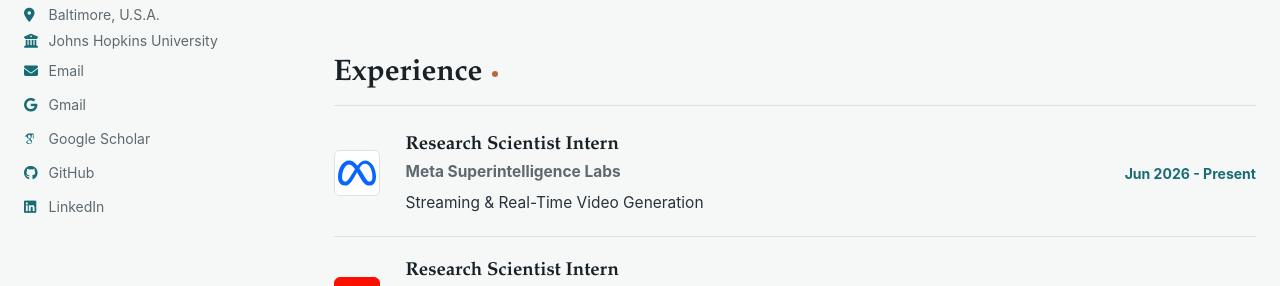
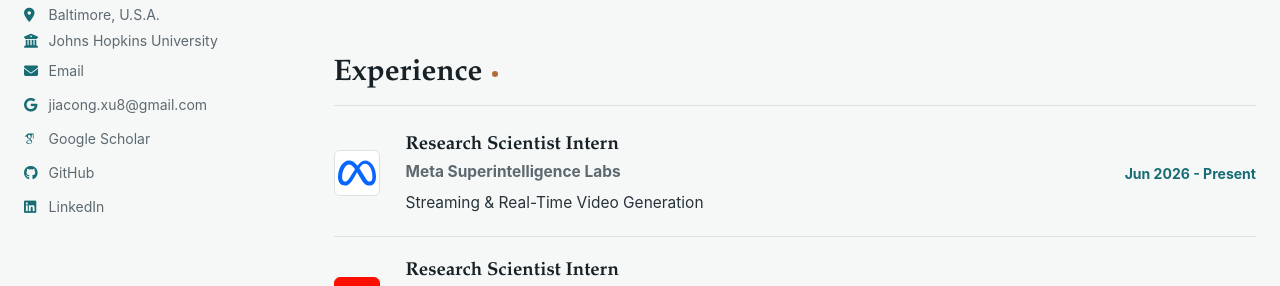
Before and after one commit to XuJiacong/XuJiacong.github.io, a Jekyll site: the page built from _pages/about.md, in a window 1280 px wide. Shown: the part 472-758 px from the top of the page. Built offline with Jekyll 4.4.1, drawn with Linux system fonts in a browser that asks for light colours; some web fonts are replaced.

Commit message:
Show full Gmail address in sidebar

```diff
--- a/_includes/author-profile.html
+++ b/_includes/author-profile.html
@@ -37,7 +37,7 @@
         <li><a href="mailto:{{ author.email }}"><i class="fas fa-fw fa-envelope icon-pad-right" aria-hidden="true"></i>{{ site.data.ui-text[site.locale].email_label | default: "Email" }}</a></li>
       {% endif %}
       {% if author.gmail %}
-        <li><a href="#" class="js-copy-email" data-email="{{ author.gmail }}" title="Copy Gmail address"><i class="fab fa-fw fa-google icon-pad-right" aria-hidden="true"></i><span class="js-copy-email-label">Gmail</span></a></li>
+        <li><a href="#" class="js-copy-email" data-email="{{ author.gmail }}" title="Copy Gmail address"><i class="fab fa-fw fa-google icon-pad-right" aria-hidden="true"></i><span class="js-copy-email-label">{{ author.gmail }}</span></a></li>
       {% endif %}
 
       <!-- Font Awesome and Academicons icons / Academic websites -->
```
